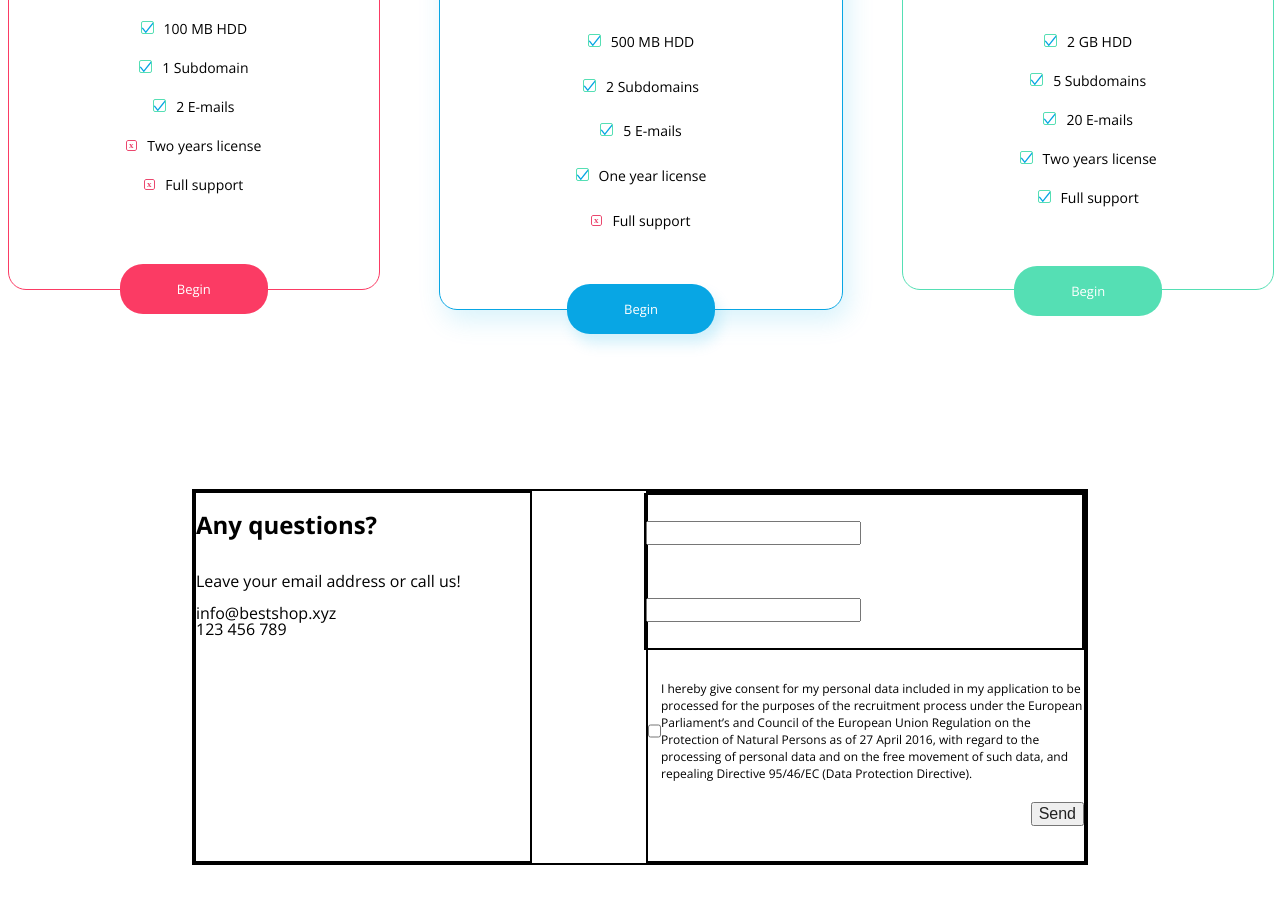
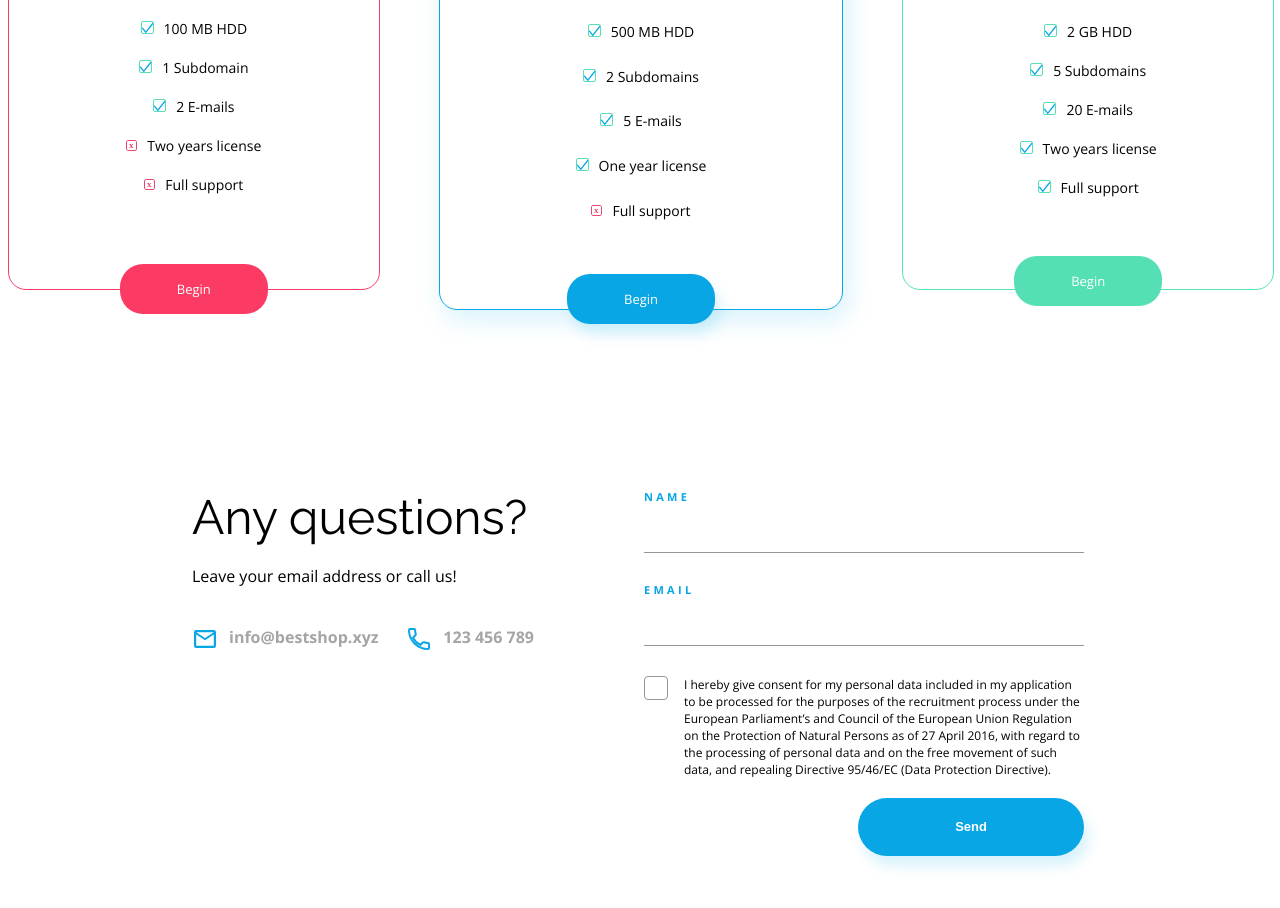
Before and after one commit to AnnaRaczy/bestShop, a plain HTML site: page index.html in a window 1280 px wide. Shown: the part 3198-4106 px from the top of the page. Drawn offline with nearby package versions, Linux system fonts and the light colour scheme.

Commit message:
Ready Contact section

```diff
--- a/css/style.css
+++ b/css/style.css
@@ -585,6 +585,14 @@ header {
     margin-bottom: 59px;
 }
 
+.pricing__offer {
+    line-height: 14px;
+    font-family: 'Raleway', sans-serif;
+    font-size: 12px;
+    font-weight: 700;
+    color: #13253B;
+}
+
 .pricing__one--list ul {
     height: 175px;
     margin-bottom: 81px;
@@ -688,14 +696,16 @@ header {
 }
 
 
+
 /* End of Pricing section */
+
+
 
 .contact__section {
     width: 896px;
     height: 376px;
     display: flex;
     margin: 155px auto;
-    border: 2px solid black;
 }
 
 .contact__section__container {
@@ -703,28 +713,78 @@ header {
     display: flex;
     flex-direction: column;
     align-items: flex-start;
-    border: 2px solid black;
 }
+
+.contact__section__container h2 {
+    line-height: 57px;
+    font-family: 'Raleway', sans-serif;
+    font-size: 48px; /*49 */
+    font-weight: 400;
+    margin-top: 0;
+    margin-bottom: 22px;
+}
+
+.contact__section__container p {
+    line-height: 22px;
+    font-size: 16px;
+    font-weight: 400;
+}
+
+.contact__section__data {
+    width: 100%;
+    margin-top: 42px;
+    display: flex;
+    justify-content: space-between;
+    line-height: 22px;
+    font-size: 16px;
+    font-weight: 600;
+    color: var(--color-grey);
+}
+
+.contact__element {
+    display: flex;
+}
+
+.contact__element img {
+    padding-right: 10px;
+}
+
 
 .contact__section__form {
     width: 440px;
     display: flex;
     flex-direction: column;
     align-items: flex-end;
-    border: 2px solid black;
-    margin-left: 114px;
+    margin-left: 110px;
 }
+
 
 .contact__text__box {
     width: 440px;
     height: 157px;
     display: flex;
     flex-direction: column;
-    justify-content: space-around;
+    justify-content: space-between;
     align-items: flex-start;
     margin-bottom: 30px;
-    border: 2px solid black;
 }
+
+.contact__label {
+    line-height: 15px;
+    font-size: 11px;
+    font-weight: 700;
+    color: var(--color-primary);
+    text-transform: uppercase;
+    letter-spacing: 3.28px;
+}
+
+.contact__text__box input{
+    width: 440px;
+    border: none;
+    border-bottom: 1px solid #95989A;
+}
+
+
 
 .contact__checkbox {
     display: flex;
@@ -734,3 +794,41 @@ header {
     font-size: 12px;
     text-align: left;
 }
+
+.contact__checkbox input {
+    position: absolute;
+    opacity: 0;
+    cursor: pointer;
+    width: 0;
+    height: 0;
+}
+
+.contact__checkbox span {
+    flex-shrink: 0;
+    height: 24px;
+    flex-basis: 24px;
+    border: 1px solid #95989A;
+    border-radius: 4px;
+    margin-right: 16px;
+    padding: 6px;
+}
+
+.contact__checkbox input:checked + span {
+    background-image: url(../images/Checkmark.svg);
+    background-position: contain;
+    background-size: center;
+    background-repeat: no-repeat;
+}
+
+form button {
+    display: block;
+    box-shadow: 5px 10px 14px #07ACE629;
+    border-radius: 35px;
+    background-color: var(--color-primary);
+    color: var(--color-white);
+    padding: 20px 97px;
+    border: none;
+    line-height: 18px;
+    font-size: 13px;
+    font-weight: 700;
+}
--- a/index.html
+++ b/index.html
@@ -132,7 +132,7 @@
                     <div class="pricing__section--top ">
                         <h3>Professional</h3>
                         <p class="price__two--color">$25</p>
-                        <p>Limited offer</p>
+                        <p class="pricing__offer">Limited offer</p>
                     </div>
                     <nav class="pricing__two--list">
                         <ul class="pricing__elements">
@@ -150,7 +150,7 @@
                     <div class="pricing__section--top pricing__third--height">
                         <h3>Premium</h3>
                         <p class="price__three--color">$60</p>
-                        <p>Limited offer</p>
+                        <p class="pricing__offer">Limited offer</p>
                     </div>
                     <nav class="pricing__three--list">
                         <ul class="pricing__elements">
@@ -173,20 +173,22 @@
         <div class="container contact__section">
             <div class="contact__section__container">
                 <h2>Any questions?</h2>
-                <p>Leave your email address or call us!</p>
-                <div>
-                    <div>info@bestshop.xyz</div>
-                    <div>123 456 789</div>
+                Leave your email address or call us!
+                <div class="contact__section__data">
+                    <a class="contact__element">
+                        <img src="images/Mail Icon.svg" alt="mail">
+                        info@bestshop.xyz</a>
+                    <a class="contact__element">
+                        <img src="images/Phone Icon.svg" alt="mail">
+                        123 456 789</a>
                 </div>
             </div>
             <form class="contact__section__form">
                 <div class="contact__text__box">
-                    <label>
-                        <input type="text">
-                    </label>
-                    <label>
-                        <input type="email">
-                    </label>
+                    <label class="contact__label" for="mail">Name</label>
+                    <input  type="text" id="mail">
+                    <label class="contact__label" for="phone">Email</label>
+                    <input type="email" id="phone">
                 </div>
                 <label class="contact__checkbox">
                     <input type="checkbox">
```
